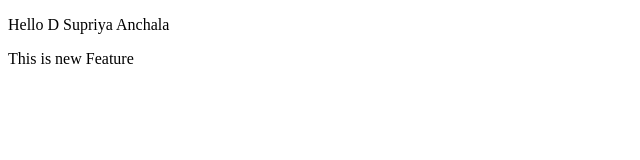
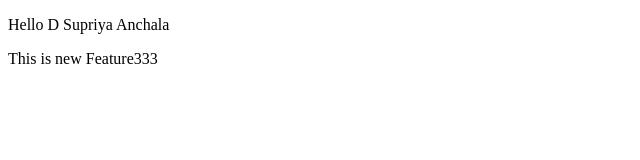
Before and after one commit to SupriyaAnchala/thirdRepo, a plain HTML site: page index.html in a window 1280 px wide. Shown: the full height of the page, 0-640 px from the left. Drawn offline with Linux system fonts and the light colour scheme.

Commit message:
feature3

```diff
--- a/index.html
+++ b/index.html
@@ -7,6 +7,6 @@
   </head>
   <body>
     <p>Hello D Supriya Anchala</p>
-    <p>This is new Feature</p>
+    <p>This is new Feature333</p>
   </body>
 </html>
```
